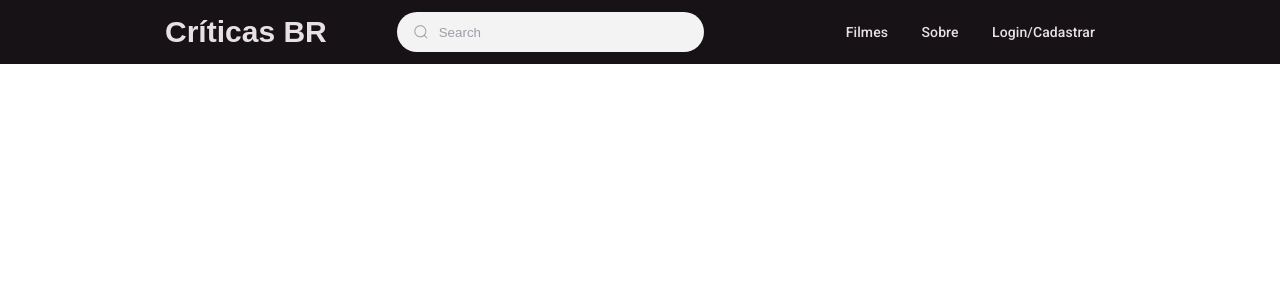
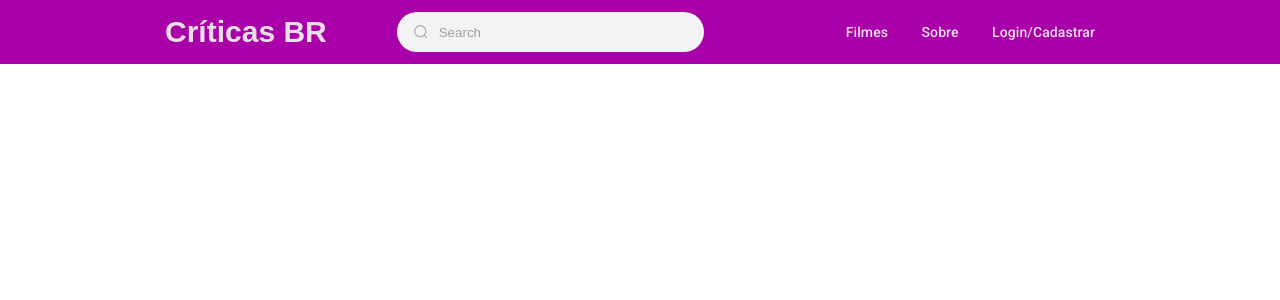
Before and after one commit to leonardo-vargas-de-paula/front-criticas-br, an Angular app in the folder front-criticas-br/: page / in a window 1280 px wide. Shown: the top 300 px of the page. Built offline with nearby package versions, Linux system fonts and the light colour scheme.

Commit message:
chore: mudança da cor do header

```diff
--- a/front-criticas-br/src/app/shared/components/header/header.component.css
+++ b/front-criticas-br/src/app/shared/components/header/header.component.css
@@ -21,6 +21,7 @@
 .navbar{
 justify-content: center;
 align-items: center;
+background-color: #a900a9;
 }
 
 .buttons{
```
